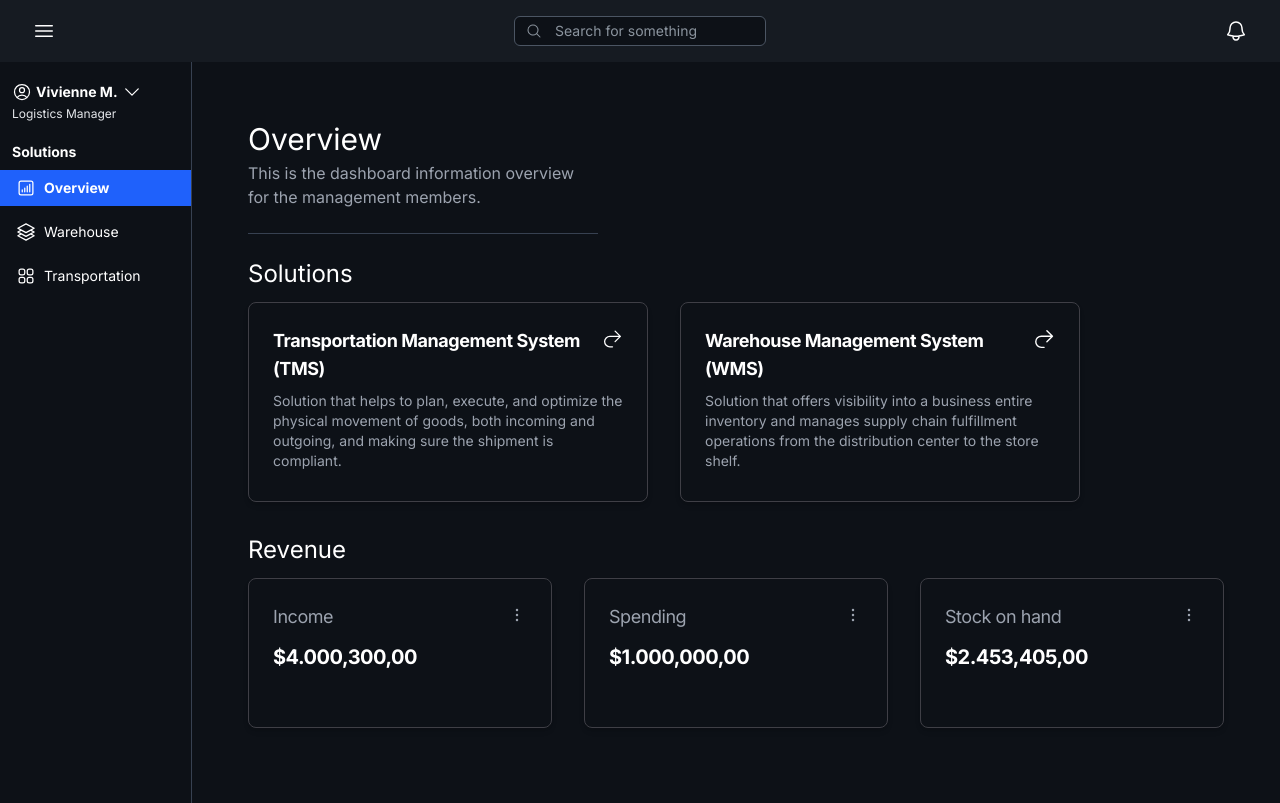
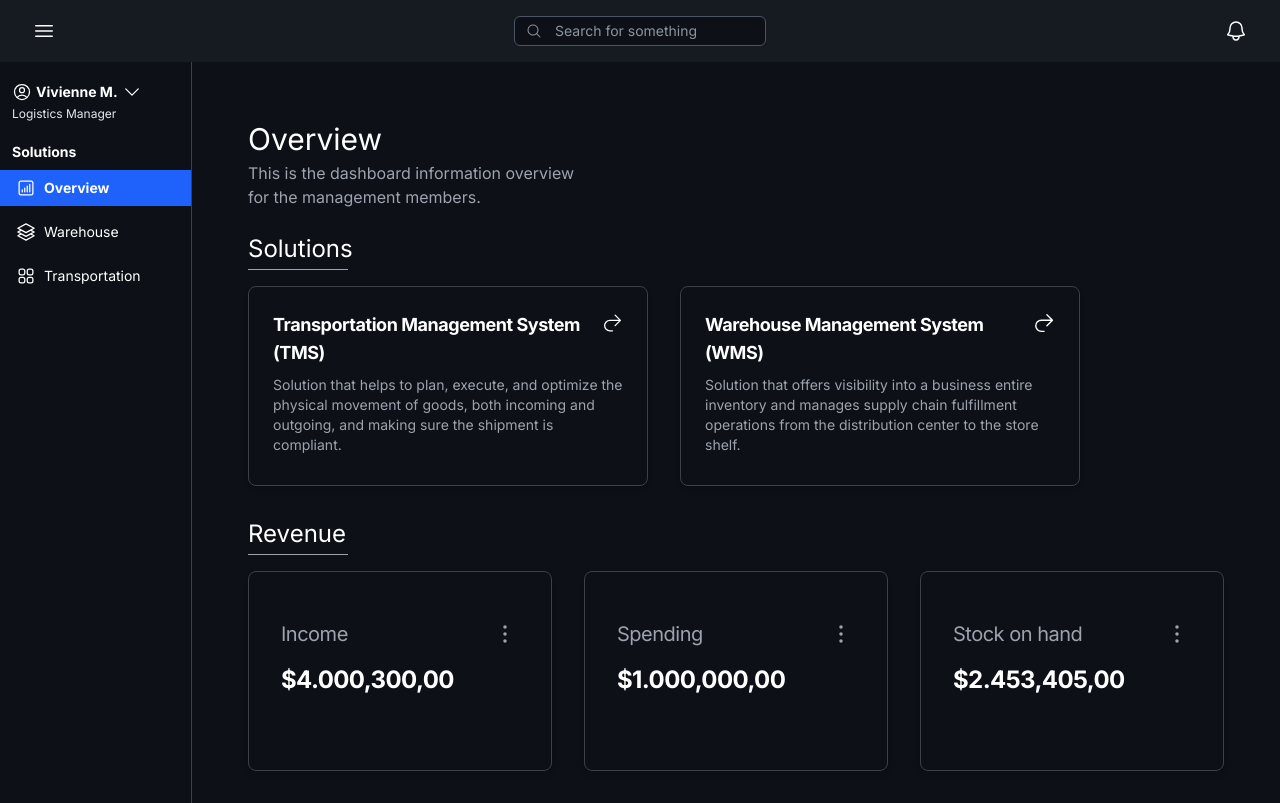
Before and after one commit to monnclaro/logistics-management, a Next.js app in the folder client/: page / in a window 1280 px wide. Built offline with nearby package versions, Linux system fonts and the light colour scheme.

Commit message:
Updating overview image

```diff
--- a/client/pages/index.tsx
+++ b/client/pages/index.tsx
@@ -34,7 +34,7 @@ export default function Home() {
 
       <main className="h-screen w-screen pt-[65px] pl-48 text-white">
         <div className="max-w-screen max-h-screen px-14 py-8">
-          <div className="mt-6 flex flex-col">
+          <div className="my-6 flex flex-col">
             <div className="flex items-center gap-2">
               <h1 className="mb-1 text-3xl">Overview</h1>
             </div>
@@ -45,11 +45,10 @@ export default function Home() {
             </p>
           </div>
 
-          <div className="my-6 h-[1px] w-[350px] bg-gray-700"></div>
-
           <div className="flex flex-col gap-8">
             <div>
-              <h1 className="pb-[12px] text-2xl">Solutions</h1>
+              <h1 className="pb-1 text-2xl">Solutions</h1>
+              <div className="mb-4 h-[1px] w-[100px] bg-gray-400"></div>
               <div className="flex gap-8">
                 <Link
                   href="/tms/deliveries"
@@ -86,21 +85,28 @@ export default function Home() {
               </div>
             </div>
             <div className="flex flex-col">
-              <h1 className="pb-[12px] text-2xl">Revenue</h1>
+              <h1 className="pb-1 text-2xl">Revenue</h1>
+              <div className="mb-4 h-[1px] w-[100px] bg-gray-400"></div>
               <div className="flex gap-8 bg-[#0d1117]">
                 {Object.keys(stats).map((key) => {
                   const stat = stats[key as keyof typeof stats];
                   return (
-                    <div className="block h-[150px] w-[350px] rounded-lg border border-zinc-700 bg-[#0d1117] p-6 shadow-md hover:shadow-md">
+                    <div
+                      className="block h-[200px] w-[400px] rounded-lg border border-zinc-700 bg-[#0d1117] px-8 py-12 shadow-md hover:shadow-md"
+                      key={stat.value}
+                    >
                       <div key={stat.title}>
-                        <h1 className="flex justify-between pb-3 text-lg tracking-tight text-gray-400">
+                        <h1
+                          className="flex justify-between text-xl tracking-tight text-gray-400"
+                          key={stat.title}
+                        >
                           {stat.title}
-                          <EllipsisVerticalIcon className="h-6 w-5 cursor-pointer text-gray-400" />
+                          <EllipsisVerticalIcon className="h-7 w-7 cursor-pointer text-gray-400" />
                         </h1>
                       </div>
                       <div>
                         <h1
-                          className="text-xl font-bold tracking-tight text-white"
+                          className="pt-4 text-2xl font-bold tracking-tight text-white"
                           key={stat.value}
                         >
                           {stat.value}
@@ -110,7 +116,7 @@ export default function Home() {
                   );
                 })}
               </div>
-            </div>
+            </div>{" "}
           </div>
         </div>
       </main>
--- a/client/pages/wms/inventory.tsx
+++ b/client/pages/wms/inventory.tsx
@@ -126,7 +126,7 @@ export default function Warehouse(props: CountProps) {
                     htmlFor="category"
                     className="text-sm font-semibold text-white"
                   >
-                    Categoru
+                    Category
                   </label>
                   <Input
                     type="text"
@@ -226,6 +226,8 @@ export default function Warehouse(props: CountProps) {
   function deleteDialog() {
     return deleteDialogOpen ? (
       <AlertDialog.Portal>
+        <AlertDialog.Overlay />
+
         <AlertDialog.Content className="fixed bottom-0 right-0 mb-8 mr-8 flex h-[50px] w-[260px] translate-y-0 items-center justify-between rounded-lg border border-zinc-700 bg-white py-4 px-4 text-black shadow-lg shadow-black/25 transition-all duration-1000 ease-in-out ">
           <AlertDialog.Title className="text-sm">
             The product was deleted.
```
Also changed, not shown: client/public/Overview.PNG, 1 other file (tests, documents, lock files or other folders).
